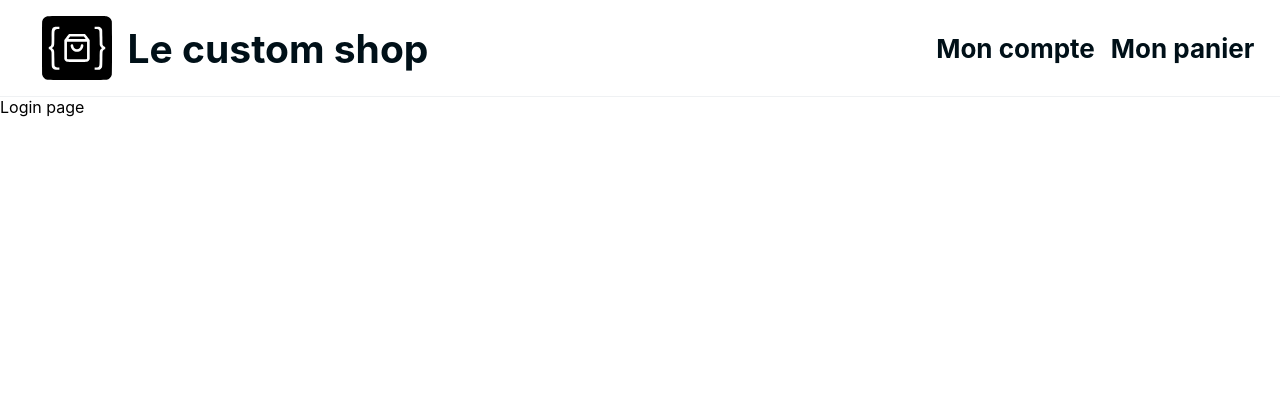
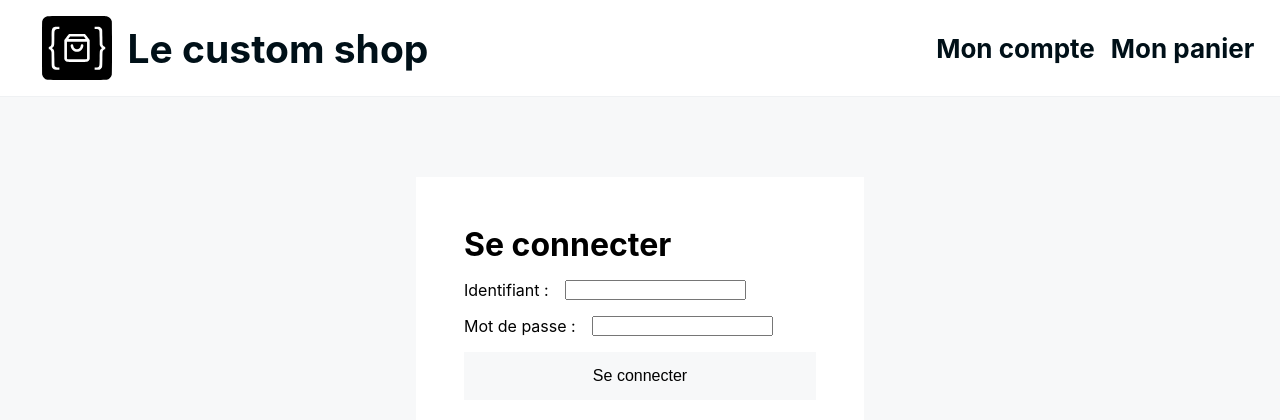
Before and after one commit to HugoFouques/custom-store, a React (Create React App) app: page /login in a window 1280 px wide. Shown: the top 420 px of the page. Built offline with nearby package versions, Linux system fonts and the light colour scheme.

Commit message:
Add login management

```diff
--- a/src/App.css
+++ b/src/App.css
@@ -8,3 +8,7 @@ a {
   color: inherit;
   text-decoration: none;
 }
+
+body {
+  background-color: rgb(247, 248, 249);
+}
--- a/src/App.tsx
+++ b/src/App.tsx
@@ -1,5 +1,5 @@
 import "./App.css";
-import { Route, Routes } from "react-router-dom";
+import { Route, Routes, useNavigate } from "react-router-dom";
 
 import Navbar from "./components/Navbar";
 import Products from "./components/Products";
@@ -7,22 +7,37 @@ import ProductDetails from "./components/ProductDetails";
 import Cart from "./components/Cart";
 import Login from "./components/Login";
 import Register from "./components/Register";
+import { useState } from "react";
 
-function App() {
+const App = () => {
+  const navigate = useNavigate();
+  const [userIsLoggedIn, setUserIsLoggedIn] = useState<boolean>(false);
+
+  const handleLogin = (token: string): void => {
+    localStorage.setItem("authToken", token);
+    setUserIsLoggedIn(true);
+    navigate("/");
+  };
+
+  const handleLogout = () => {
+    localStorage.removeItem("authToken");
+    setUserIsLoggedIn(false);
+  };
+
   return (
     <div className="container">
-      <Navbar />
+      <Navbar userIsLoggedIn={userIsLoggedIn} handleLogout={handleLogout} />
 
       {/* Defining routes path and rendering components as element */}
       <Routes>
         <Route path="/" Component={Products} />
         <Route path="/products/:id" Component={ProductDetails} />
         <Route path="/cart" Component={Cart} />
-        <Route path="/login" Component={Login} />
+        <Route path="/login" element={<Login handleLogin={handleLogin} />} />
         <Route path="/register" Component={Register} />
       </Routes>
     </div>
   );
-}
+};
 
 export default App;
--- /dev/null
+++ b/src/components/Login.css
@@ -0,0 +1,38 @@
+.login-page {
+  display: flex;
+  justify-content: center;
+}
+
+.login-form-container {
+  background-color: white;
+  padding: 3rem;
+  width: 28rem;
+  margin-top: 5rem;
+
+  display: flex;
+  gap: 1rem;
+  flex-direction: column;
+  gap: 1rem;
+
+  label {
+    display: flex;
+    gap: 1rem;
+  }
+
+  button {
+    background-color: rgb(247, 248, 249);
+    border: none;
+    padding: 15px 32px;
+    text-align: center;
+    text-decoration: none;
+    display: inline-block;
+    font-size: 16px;
+  }
+}
+
+.error {
+  border: red solid 2px;
+  padding: 1rem;
+  border-radius: 1rem;
+  text-align: center;
+}
--- a/src/components/Login.tsx
+++ b/src/components/Login.tsx
@@ -1,7 +1,68 @@
-import React from "react";
+import "./Login.css";
+import React, { FormEvent, useState } from "react";
 
-function Login() {
-  return <div>Login page</div>;
-}
+const Login = ({ handleLogin }: { handleLogin: (token: string) => void }) => {
+  const [username, setUsername] = useState<string>("");
+  const [password, setPassword] = useState<string>("");
+  const [authError, setAuthError] = useState<string>("");
+
+  const handleFormSubmit = async (e: FormEvent) => {
+    e.preventDefault();
+    setAuthError("");
+
+    try {
+      if (!username || !password) {
+        throw new Error("Identifiant ou mot de passe non rempli");
+      }
+
+      const response = await fetch("https://fakestoreapi.com/auth/login", {
+        method: "POST",
+        headers: { "Content-Type": "application/json" },
+        body: JSON.stringify({ username, password }),
+      });
+
+      if (!response.ok) {
+        const reason = await response.text();
+
+        throw new Error(reason);
+      }
+
+      const data: { token: string } = await response.json();
+      const token = data.token;
+
+      handleLogin(token);
+    } catch (error) {
+      const defaultMsg = "Une erreur est survenue!";
+      const msg = error instanceof Error ? error.message : defaultMsg;
+      setAuthError(msg);
+    }
+  };
+
+  return (
+    <div className="login-page">
+      <form onSubmit={handleFormSubmit} className="login-form-container">
+        <h1> Se connecter</h1>
+        <label>
+          Identifiant :
+          <input
+            type="text"
+            value={username}
+            onChange={(e) => setUsername(e.target.value)}
+          />
+        </label>
+        <label>
+          Mot de passe :
+          <input
+            type="password"
+            value={password}
+            onChange={(e) => setPassword(e.target.value)}
+          />
+        </label>
+        <button type="submit">Se connecter</button>
+        {authError && <div className="error">{authError}</div>}
+      </form>
+    </div>
+  );
+};
 
 export default Login;
--- a/src/components/Navbar.css
+++ b/src/components/Navbar.css
@@ -9,7 +9,7 @@
   align-items: center;
   justify-content: space-between;
   font-size: calc(10px + 2vmin);
-  background-color: hsl(0 0% 100%/30%);
+  background-color: white;
   color: rgb(0, 16, 24);
   gap: 2vmin;
   font-weight: bold;
--- a/src/components/Navbar.tsx
+++ b/src/components/Navbar.tsx
@@ -3,7 +3,15 @@ import "./Navbar.css";
 import { Link } from "react-router-dom";
 import logo from "../logo.svg";
 
-const Navbar = () => {
+const Navbar = ({
+  userIsLoggedIn,
+  handleLogout,
+}: {
+  userIsLoggedIn: boolean;
+  handleLogout: () => void;
+}) => {
+  console.log(userIsLoggedIn);
+
   return (
     <nav className="navbar">
       <div className="navbar-left">
@@ -13,9 +21,15 @@ const Navbar = () => {
         </Link>
       </div>
       <div className="navbar-right">
-        <Link to="/login" className="list">
-          Mon compte
-        </Link>
+        {!userIsLoggedIn ? (
+          <Link to="/login" className="list">
+            Mon compte
+          </Link>
+        ) : (
+          <Link to="/" onClick={handleLogout} className="list">
+            Se déconnecter
+          </Link>
+        )}
         <Link to="/cart" className="list">
           Mon panier
         </Link>
```
